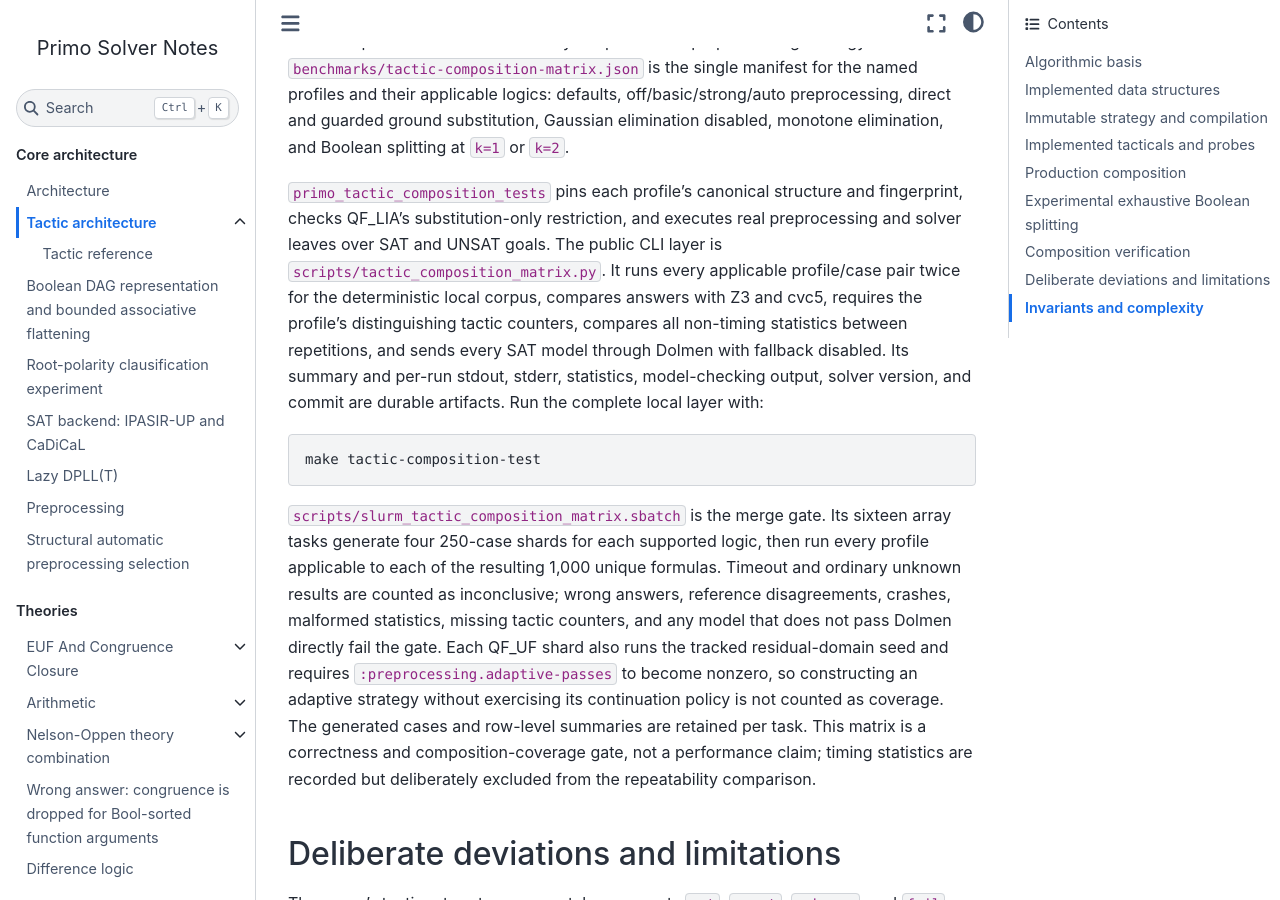
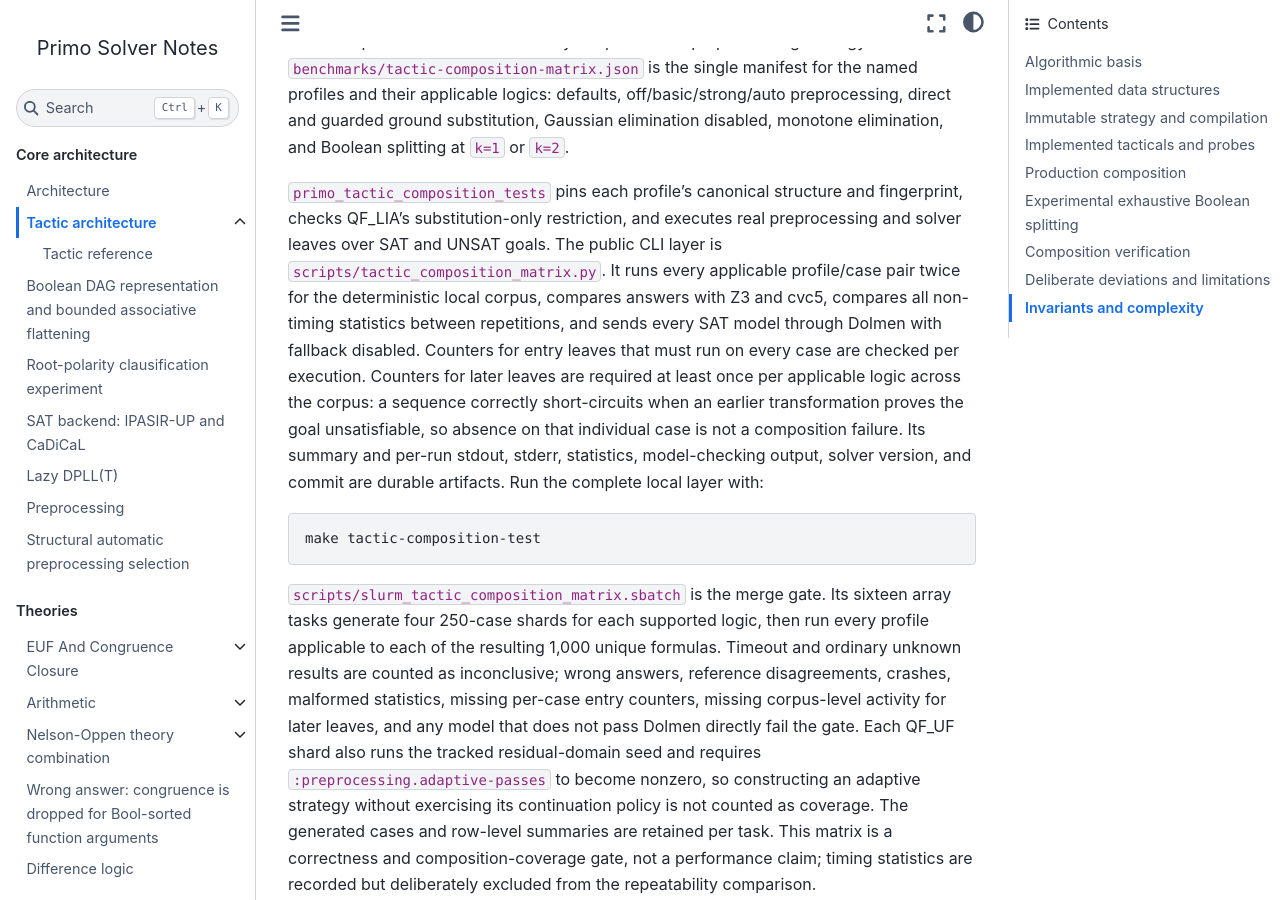
Before and after one commit to primo-solver/primo, a Jupyter Book: the page built from docs/tactics.md, in a window 1280 px wide and 900 px high, scrolled down 8785 px. Built offline with Jupyter Book 1.0.4 settings and Sphinx 7.4.7 and the Sphinx Book theme 1.1.4, drawn with Linux system fonts in a browser that asks for light colours.

Commit message:
Respect short-circuiting in composition coverage

````diff
--- a/docs/tactics.md
+++ b/docs/tactics.md
@@ -357,11 +357,15 @@ fingerprint, checks QF_LIA's substitution-only restriction, and executes real
 preprocessing and solver leaves over SAT and UNSAT goals. The public CLI layer
 is `scripts/tactic_composition_matrix.py`. It runs every applicable
 profile/case pair twice for the deterministic local corpus, compares answers
-with Z3 and cvc5, requires the profile's distinguishing tactic counters,
-compares all non-timing statistics between repetitions, and sends every SAT
-model through Dolmen with fallback disabled. Its summary and per-run stdout,
-stderr, statistics, model-checking output, solver version, and commit are
-durable artifacts. Run the complete local layer with:
+with Z3 and cvc5, compares all non-timing statistics between repetitions, and
+sends every SAT model through Dolmen with fallback disabled. Counters for
+entry leaves that must run on every case are checked per execution. Counters
+for later leaves are required at least once per applicable logic across the
+corpus: a sequence correctly short-circuits when an earlier transformation
+proves the goal unsatisfiable, so absence on that individual case is not a
+composition failure. Its summary and per-run stdout, stderr, statistics,
+model-checking output, solver version, and commit are durable artifacts. Run
+the complete local layer with:
 
 ```bash
 make tactic-composition-test
@@ -372,8 +376,9 @@ array tasks generate four 250-case shards for each supported logic, then run
 every profile applicable to each of the resulting 1,000 unique formulas.
 Timeout and ordinary unknown results are counted as inconclusive; wrong
 answers, reference disagreements, crashes, malformed statistics, missing
-tactic counters, and any model that does not pass Dolmen directly fail the
-gate. Each QF_UF shard also runs the tracked residual-domain seed and requires
+per-case entry counters, missing corpus-level activity for later leaves, and
+any model that does not pass Dolmen directly fail the gate. Each QF_UF shard
+also runs the tracked residual-domain seed and requires
 `:preprocessing.adaptive-passes` to become nonzero, so constructing an adaptive
 strategy without exercising its continuation policy is not counted as
 coverage. The generated cases and row-level summaries are retained per task.
````
Also changed, not shown: 2 other files.
